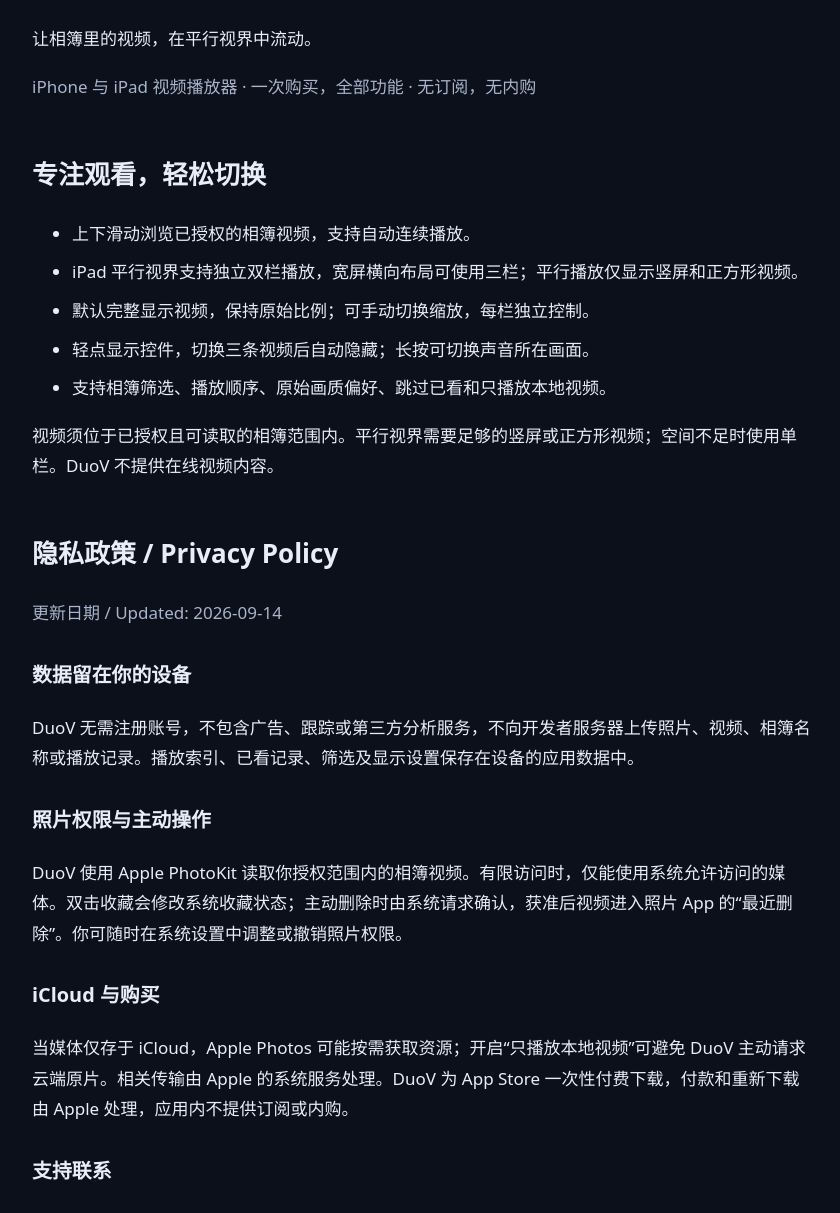
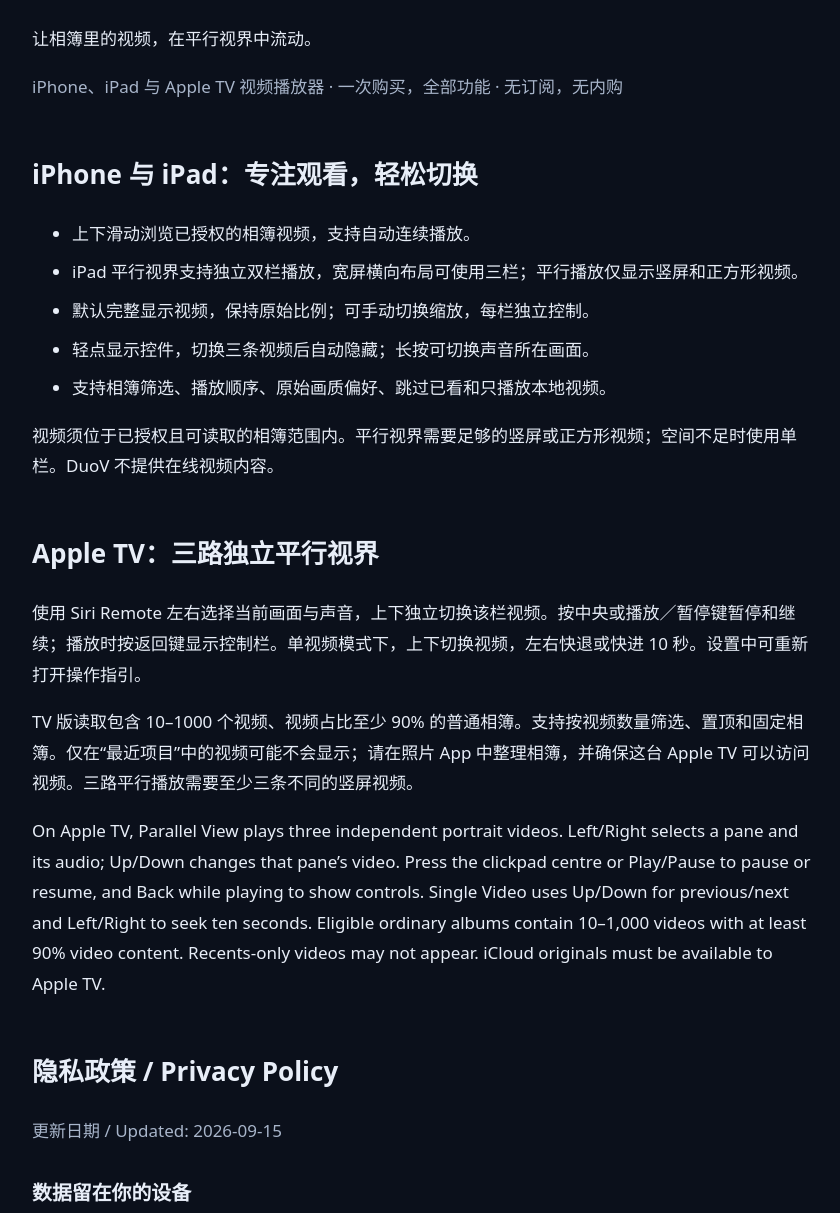
Before and after one commit to Wind0o/Wind0o.github.io, a plain HTML site: page duov/index.html in a window 1280 px wide. Shown: the part 174-1387 px from the top of the page, without its empty margins (218-1058 px from the left). Drawn offline with Linux system fonts and the light colour scheme.

Commit message:
Document DuoV Apple TV playback, album requirements and remote controls

```diff
--- a/duov/index.html
+++ b/duov/index.html
@@ -4,20 +4,21 @@
 </style></head><body><main>
 <nav><a href="#features">功能</a><a href="#privacy">隐私政策</a><a href="#support">技术支持</a></nav>
 <h1>DuoV</h1><p>让相簿里的视频，在平行视界中流动。</p>
-<p class="muted">iPhone 与 iPad 视频播放器 · 一次购买，全部功能 · 无订阅，无内购</p>
-<section id="features"><h2>专注观看，轻松切换</h2><ul>
+<p class="muted">iPhone、iPad 与 Apple TV 视频播放器 · 一次购买，全部功能 · 无订阅，无内购</p>
+<section id="features"><h2>iPhone 与 iPad：专注观看，轻松切换</h2><ul>
 <li>上下滑动浏览已授权的相簿视频，支持自动连续播放。</li>
 <li>iPad 平行视界支持独立双栏播放，宽屏横向布局可使用三栏；平行播放仅显示竖屏和正方形视频。</li>
 <li>默认完整显示视频，保持原始比例；可手动切换缩放，每栏独立控制。</li>
 <li>轻点显示控件，切换三条视频后自动隐藏；长按可切换声音所在画面。</li>
 <li>支持相簿筛选、播放顺序、原始画质偏好、跳过已看和只播放本地视频。</li>
 </ul><p>视频须位于已授权且可读取的相簿范围内。平行视界需要足够的竖屏或正方形视频；空间不足时使用单栏。DuoV 不提供在线视频内容。</p></section>
-<section id="privacy"><h2>隐私政策 / Privacy Policy</h2><p class="muted">更新日期 / Updated: 2026-09-14</p>
+<section id="tv"><h2>Apple TV：三路独立平行视界</h2><p>使用 Siri Remote 左右选择当前画面与声音，上下独立切换该栏视频。按中央或播放／暂停键暂停和继续；播放时按返回键显示控制栏。单视频模式下，上下切换视频，左右快退或快进 10 秒。设置中可重新打开操作指引。</p><p>TV 版读取包含 10–1000 个视频、视频占比至少 90% 的普通相簿。支持按视频数量筛选、置顶和固定相簿。仅在“最近项目”中的视频可能不会显示；请在照片 App 中整理相簿，并确保这台 Apple TV 可以访问视频。三路平行播放需要至少三条不同的竖屏视频。</p><p>On Apple TV, Parallel View plays three independent portrait videos. Left/Right selects a pane and its audio; Up/Down changes that pane’s video. Press the clickpad centre or Play/Pause to pause or resume, and Back while playing to show controls. Single Video uses Up/Down for previous/next and Left/Right to seek ten seconds. Eligible ordinary albums contain 10–1,000 videos with at least 90% video content. Recents-only videos may not appear. iCloud originals must be available to Apple TV.</p></section>
+<section id="privacy"><h2>隐私政策 / Privacy Policy</h2><p class="muted">更新日期 / Updated: 2026-09-15</p>
 <h3>数据留在你的设备</h3><p>DuoV 无需注册账号，不包含广告、跟踪或第三方分析服务，不向开发者服务器上传照片、视频、相簿名称或播放记录。播放索引、已看记录、筛选及显示设置保存在设备的应用数据中。</p>
-<h3>照片权限与主动操作</h3><p>DuoV 使用 Apple PhotoKit 读取你授权范围内的相簿视频。有限访问时，仅能使用系统允许访问的媒体。双击收藏会修改系统收藏状态；主动删除时由系统请求确认，获准后视频进入照片 App 的“最近删除”。你可随时在系统设置中调整或撤销照片权限。</p>
-<h3>iCloud 与购买</h3><p>当媒体仅存于 iCloud，Apple Photos 可能按需获取资源；开启“只播放本地视频”可避免 DuoV 主动请求云端原片。相关传输由 Apple 的系统服务处理。DuoV 为 App Store 一次性付费下载，付款和重新下载由 Apple 处理，应用内不提供订阅或内购。</p>
+<h3>照片权限与主动操作</h3><p>DuoV 使用 Apple PhotoKit 读取你授权范围内的相簿视频。有限访问时，仅能使用系统允许访问的媒体。在 iPhone 与 iPad 上，双击收藏会修改系统收藏状态；主动删除时由系统请求确认，获准后视频进入照片 App 的“最近删除”。你可随时在系统设置中调整或撤销照片权限。</p>
+<h3>iCloud 与购买</h3><p>当媒体仅存于 iCloud，Apple Photos 可能按需获取资源；iPhone 与 iPad 上开启“只播放本地视频”可避免 DuoV 主动请求云端原片。相关传输由 Apple 的系统服务处理。DuoV 为 App Store 一次性付费下载，付款和重新下载由 Apple 处理，应用内不提供订阅或内购。</p>
 <h3>支持联系</h3><p>若你主动通过邮件联系支持，开发者会使用你提供的邮箱和问题内容处理请求。请勿发送私人照片、完整相簿或其他不必要的敏感信息。可通过下方邮箱请求删除支持邮件中的个人信息；适用的法定保留义务除外。</p>
-<h3>English</h3><p>DuoV plays videos within your authorized Photos access. It has no account, ads, tracking or third-party analytics. The app does not send your photos, videos, album names or playback history to developer servers. Playback indexes, history and settings stay in the app's device storage. Favoriting changes the system favorite status. Deletion requires the system confirmation and moves media to Recently Deleted. You can change Photos permissions in Settings.</p><p>Apple Photos may retrieve iCloud media on demand. The local-only option prevents DuoV from requesting cloud originals. Apple handles App Store payment and redownloads. DuoV is a paid download with no subscriptions or in-app purchases. If you email support, the information you choose to send is used to answer your request. Contact us to request deletion of personal information in support correspondence, subject to legal retention obligations.</p></section>
+<h3>English</h3><p>DuoV plays videos within your authorized Photos access. It has no account, ads, tracking or third-party analytics. The app does not send your photos, videos, album names or playback history to developer servers. Playback indexes, history and settings stay in the app's device storage. On iPhone and iPad, favoriting changes the system favorite status. Deletion requires the system confirmation and moves media to Recently Deleted. You can change Photos permissions in Settings.</p><p>Apple Photos may retrieve iCloud media on demand. The iPhone and iPad local-only option prevents DuoV from requesting cloud originals. Apple handles App Store payment and redownloads. DuoV is a paid download with no subscriptions or in-app purchases. If you email support, the information you choose to send is used to answer your request. Contact us to request deletion of personal information in support correspondence, subject to legal retention obligations.</p></section>
 <section id="support"><h2>技术支持 / Support</h2><p><a href="mailto:01057@163.com">01057@163.com</a></p>
 <h3>没有视频或无法切换</h3><p>检查照片权限，并将待播放视频加入普通相簿后，在 DuoV 设置中重新扫描。平行视界会过滤横屏视频，并避免多栏同时显示同一条视频；请准备至少两条竖屏或正方形视频。仅有一条符合条件的视频时，另一栏可能等待可播放内容。</p>
 <h3>开启平行视界</h3><p>在支持的 iPad 布局中通过引导页或播放控件开启平行视界。轻点画面显示控件；横向宽屏可切换三栏。长按画面切换声音，缩放按钮可切换画面显示比例。</p>
```
